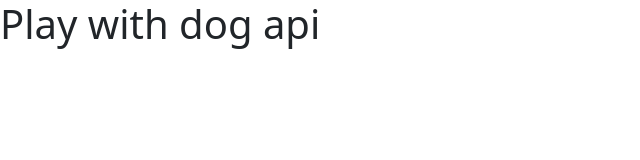
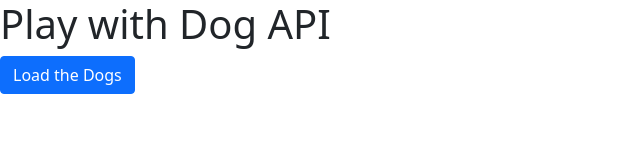
Before and after one commit to kamrul-dev/api-conceptual, a plain HTML site: page dog-api/index.html in a window 1280 px wide. Shown: the whole page, without its empty margins (0-640 px from the left). Drawn offline with nearby package versions, Linux system fonts and the light colour scheme; no server answers.

Commit message:
onclick handler added in button with es6 arrow function

```diff
--- a/dog-api/index.html
+++ b/dog-api/index.html
@@ -11,7 +11,8 @@
     <link href="https://cdn.jsdelivr.net/npm/bootstrap@5.1.3/dist/css/bootstrap.min.css" rel="stylesheet" integrity="sha384-1BmE4kWBq78iYhFldvKuhfTAU6auU8tT94WrHftjDbrCEXSU1oBoqyl2QvZ6jIW3" crossorigin="anonymous">
 </head>
 <body>
-    <h1>Play with dog api</h1>
+    <h1>Play with Dog API</h1>
+    <button class="btn btn-primary" onclick="loadDog()">Load the Dogs</button>
 
     <!-- js script  -->
     <script src="js/index.js"></script>
--- a/dog-api/js/index.js
+++ b/dog-api/js/index.js
@@ -1,4 +1,11 @@
 // load dog api
-fetch('https://api.thedogapi.com/v1/breeds')
-    .then(res => res.json())
-    .then(data => console.log(data));
+const loadDog = () => {
+    fetch('https://api.thedogapi.com/v1/breeds')
+        .then(res => res.json())
+        .then(data => displayDog(data));
+}
+
+// display dog data
+const displayDog = (dogList) => {
+    console.log(dogList)
+}
```
